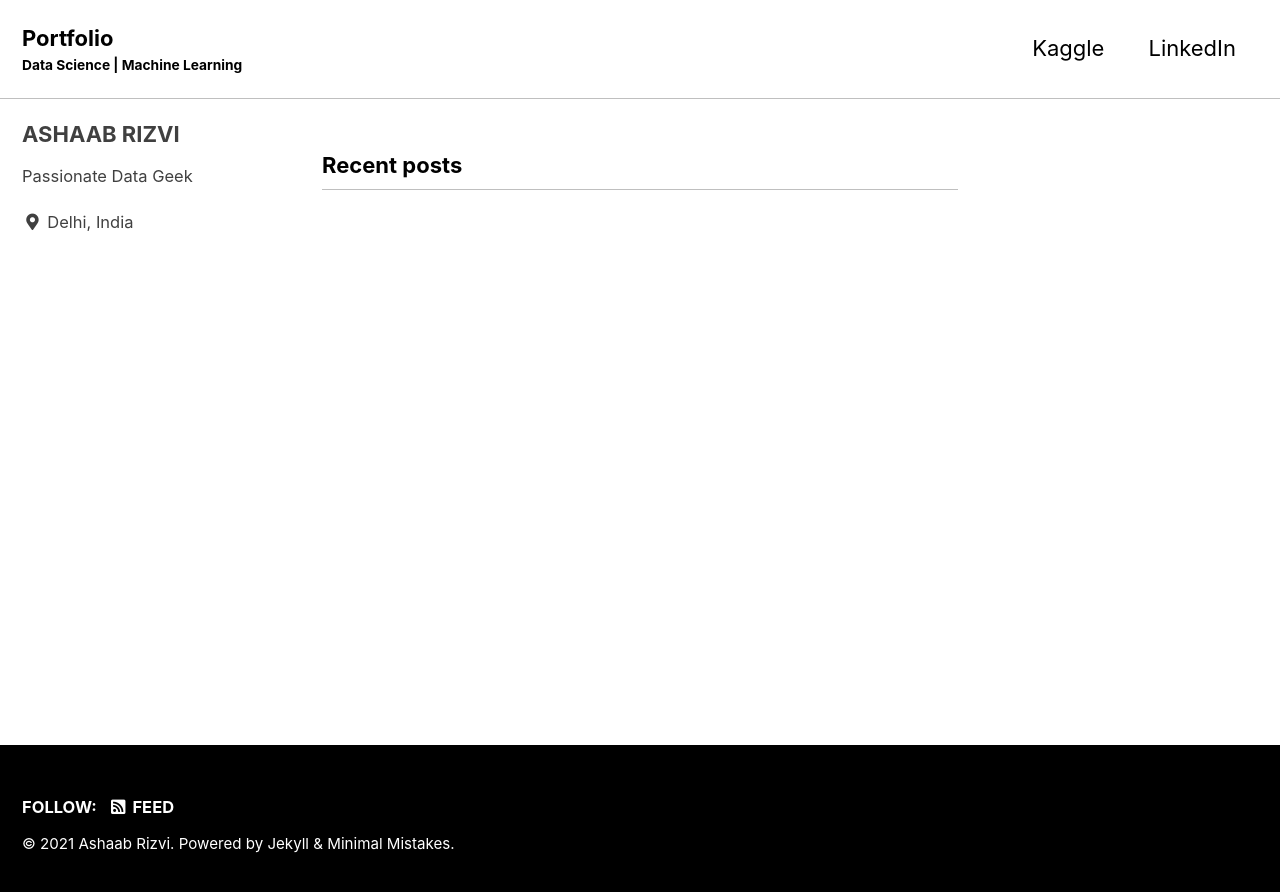
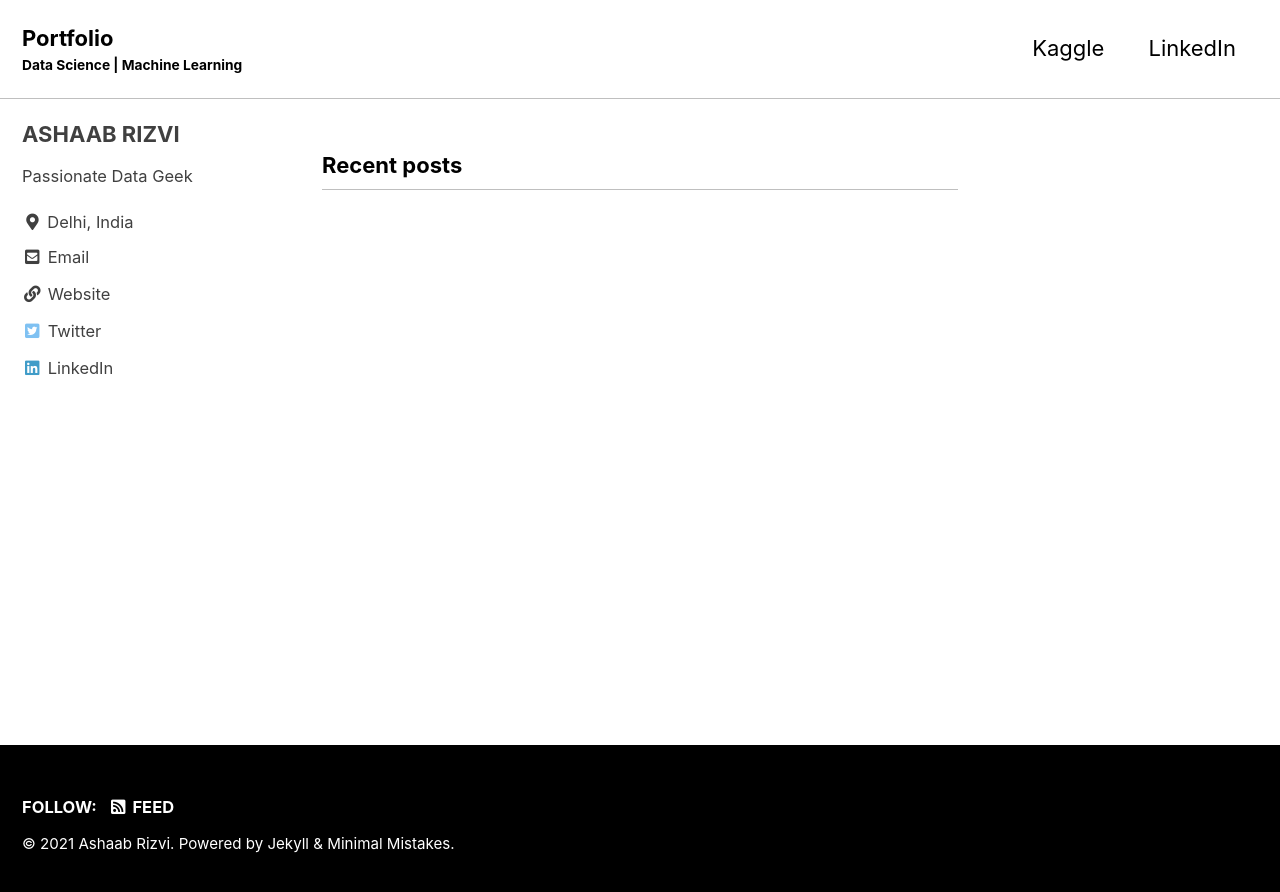
Before and after one commit to samjammy/ashaabrizvi.github.io, a Jekyll site: the page built from index.html, in a window 1280 px wide. Shown: the top 892 px of the page. Built offline with Jekyll 4.4.1, drawn with Linux system fonts in a browser that asks for light colours; cached includes are drawn as plain includes; the list of posts is cut into pages by our own code; part of the change alters nothing that is shown.

Commit message:
Update _config.yml

```diff
--- a/_config.yml
+++ b/_config.yml
@@ -101,16 +101,16 @@ author:
   links:
     - label: "Email"
       icon: "fas fa-fw fa-envelope-square"
-      # url: "mailto: ashaabrizvi11@gmail.com"
+      url: "mailto: ashaabrizvi11@gmail.com"
     - label: "Website"
       icon: "fas fa-fw fa-link"
-      # url: "https://ashaabrizvi.github.io"
+      url: "https://ashaabrizvi.github.io"
     - label: "Twitter"
       icon: "fab fa-fw fa-twitter-square"
-      # url: "https://twitter.com/ashaabrizvi"
+      url: "https://twitter.com/ashaabrizvi"
     - label: "LinkedIn"
       icon: "fab fa-fw fa-linkedin"
-      # url: "https://linkedin.com/in/ashaabrizvi"
+      url: "https://linkedin.com/in/ashaabrizvi"
     - label: "GitHub"
       icon: "fab fa-fw fa-github"
       # url: "https://github.com/ashaabrizvi"
```
